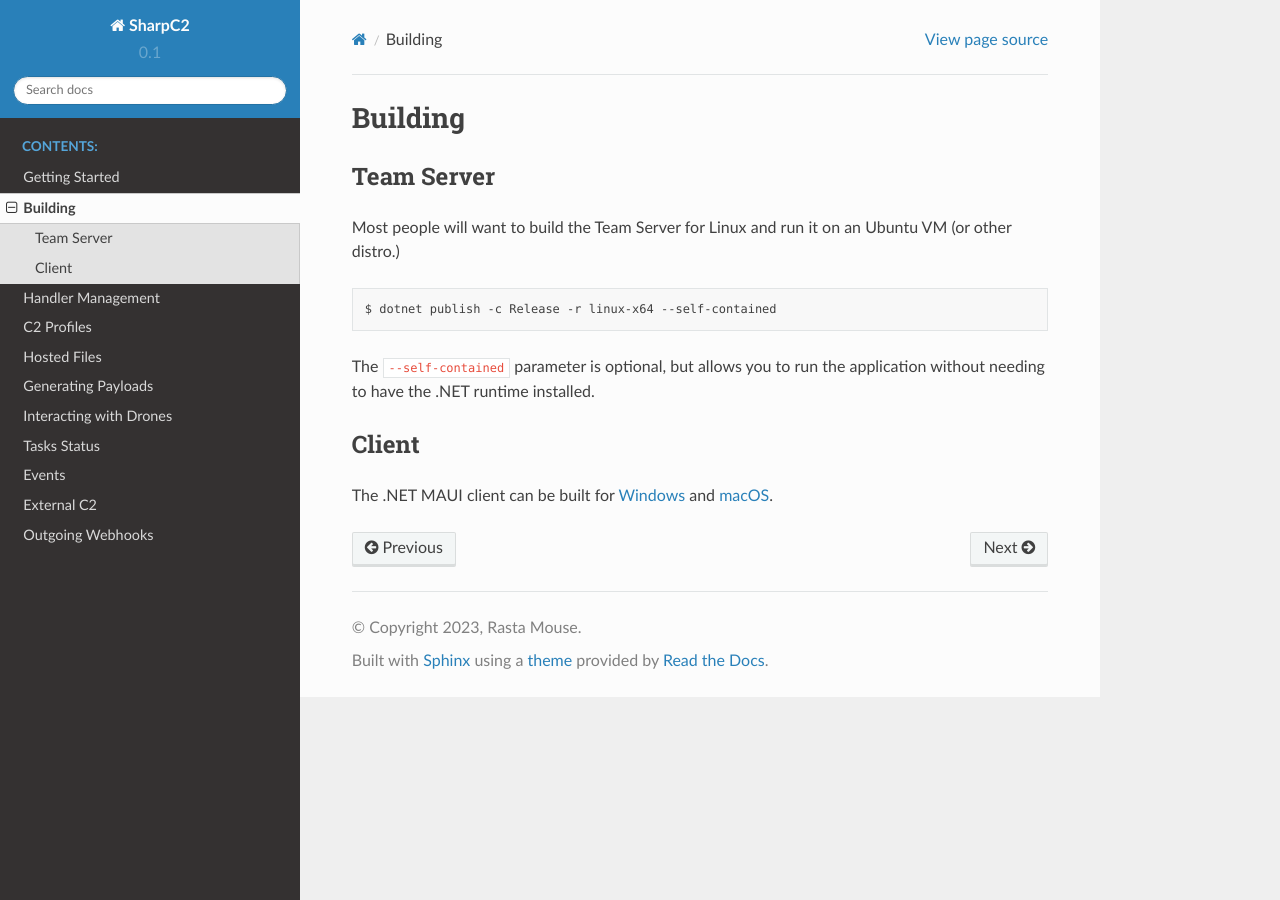
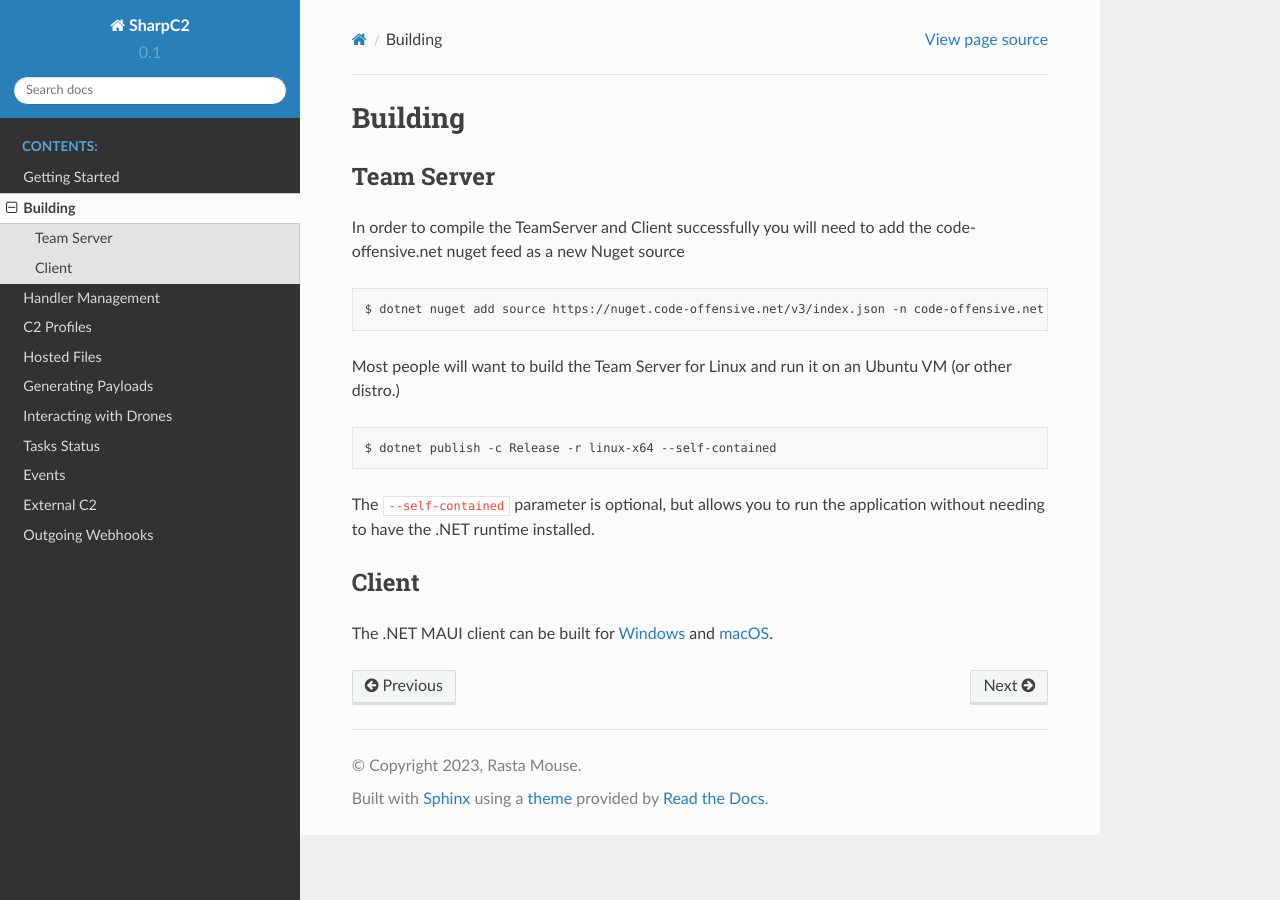
Before and after one commit to rasta-mouse/SharpC2-Docs, a Sphinx documentation site: the page built from docs/source/building.rst, in a window 1280 px wide. Built offline with Sphinx 7.4.7 and the Read the Docs theme 2.0.0, drawn with Linux system fonts in a browser that asks for light colours; pages that are not in the unit, such as notebooks, are missing from menus.

Commit message:
Instruction to add custom Nuget feed

```diff
--- a/docs/source/building.rst
+++ b/docs/source/building.rst
@@ -3,6 +3,13 @@ Building
 
 Team Server
 -----------
+
+In order to compile the TeamServer and Client successfully you will need to add the code-offensive.net nuget feed as a new Nuget source
+
+.. code-block::
+
+   $ dotnet nuget add source https://nuget.code-offensive.net/v3/index.json -n code-offensive.net
+
 
 Most people will want to build the Team Server for Linux and run it on an Ubuntu VM (or other distro.)
 
```
